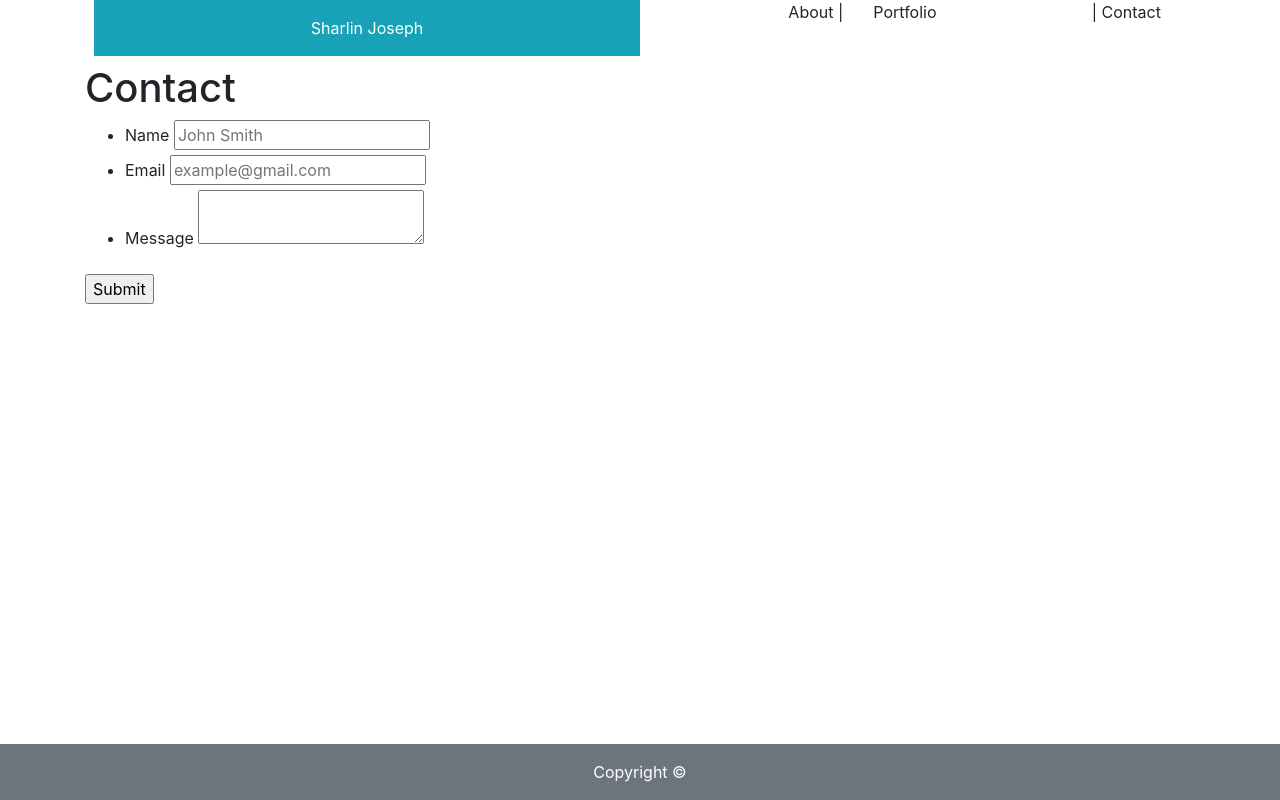
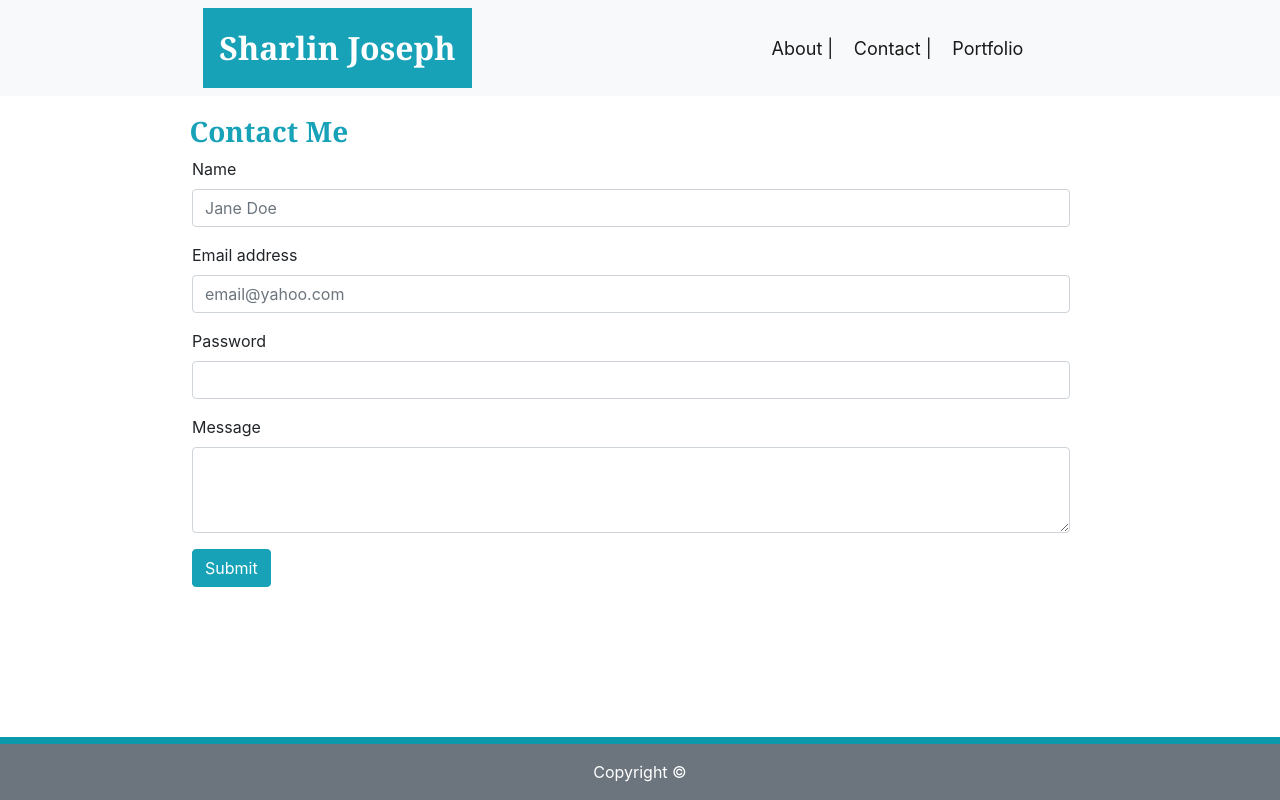
Before and after one commit to sharlinjoseph22/Bootstrap_Portfolio, a plain HTML site: page contact.html in a window 1280 px wide. Drawn offline with nearby package versions, Linux system fonts and the light colour scheme.

Commit message:
update 2

```diff
--- a/contact.html
+++ b/contact.html
@@ -5,66 +5,129 @@
   <meta charset="UTF-8">
   <title>Contact | Your Name</title>
   <link rel="stylesheet" href="https://stackpath.bootstrapcdn.com/bootstrap/4.3.1/css/bootstrap.min.css" integrity="sha384-ggOyR0iXCbMQv3Xipma34MD+dH/1fQ784/j6cY/iJTQUOhcWr7x9JvoRxT2MZw1T" crossorigin="anonymous">
+  <style>
+
+  /* NavBar style */
+
+    .containerNav {
+        margin-right: 18%;
+        }
+    .sharlin {
+        margin-left: 15%;
+        font-size: 42px !important;
+        }
+
+    .customShar {
+        font-size: xx-large !important;
+        }
+    .navbar-brand {
+        font-size: large;
+        }
+    .sharlin {
+        font-family:'Georgia', Times, Times New Roman, serif;
+        }
+
+    /*Contact me container style*/
+    .container2{
+      margin-left: 15%;
+      margin-top: 1.5%;
+      margin-right: 11%;
+      width: 68.6%;
+    }
+
+    .ContactMe {
+      font-family:'Georgia', Times, Times New Roman, serif;
+      margin-left: -2%;
+      font-size:medium !important;
+    }
+     /*footer style */
+    .border-top {
+       border-top: 7px solid #0d99ac!important;
+          }
+
+        </style>
 </head>
 
 <body>
-
-  <header id="masthead">
+    <div class="containerfull">
         <div class="container1">
           <header class="masthead text-center">
-            <div class="row">
-                <div class="col-1"></div>
-                <div class="col-5 p-3 mb-2 bg-info text-white">Sharlin Joseph</div>
-                <div class="col-2 text-right">About |</div>
-                <div class="col-2 portfolio text-left">Portfolio</div>
-                <div class="col-2 contact text-left">| Contact</div>
-            </div> <!--close row-->
+              <nav class="navbar navbar-light bg-light">
+                <div class= sharlin>
+                  <a class="navbar-brand text-white p-3 bg-info font-weight-bolder customShar" href="index.html">Sharlin Joseph</a>
+                </div> <!--close sharlin-->
 
-          <!--delete later after finding href-->
+                <div class= "containerNav">
+                  <a class="navbar-brand" href="index.html">About |</a>
+                  <a class="navbar-brand" href="contact.html">Contact  |</a>
+                  <a class="navbar-brand" href="portfolio.html">Portfolio</a>
+                </div> <!--close containerNav-->
+                </nav>
 
-          <!-- <nav class="navbar navbar-expand-lg navbar-light bg-light">
-                <a href="index.html" id="logo">Sharlin Joseph</a>
-                <a href="index.html">About</a>
-                <a href="portfolio.html">Portfolio</a>
-                <a href="contact.html">Contact</a>
-            </nav> close nav-->
+        </header> <!--close container-->
 
-
-        </div> <!--close header-->
-  </header>
-
-  <div id="main-container" class="container">
-    <section class="main-section">
-      <h1>Contact</h1>
-
-      <form id="contact-form">
-        <ul>
-          <li>
+     <div class="container2">
+       <div class="col-12 text-info ContactMe">
+         <h3 class="font-weight-bolder">Contact Me</h3>
+      </div> <!--close contact me-->
+       <form>
+         <div class="form-group">
            <label for="name">Name</label>
-            <input type="text" id="name" name="name" placeholder="John Smith" required="required">
-          </li>
-          <li>
-            <label for="email">Email</label>
-            <input type="email" id="email" name="email" placeholder="example@gmail.com" required="required">
-          </li>
-          <li>
+           <input type="text" class="form-control" placeholder="Jane Doe" />
+         </div>
+         <div class="form-group">
+           <label for="email">Email address</label>
+           <input
+             type="email"
+             class="form-control"
+             placeholder="email@yahoo.com"
+           />
+         </div>
+         <div class="form-group">
+           <label for="exampleInputPassword1">Password</label>
+           <input
+             type="password"
+             class="form-control"
+             id="exampleInputPassword1"
+             placeholder=""
+           />
+         </div>
+         <div class="form-group">
            <label for="message">Message</label>
-            <textarea id="message" name="message" required="required"></textarea>
-          </li>
-        </ul>
-        <input type="submit">
+           <textarea
+             class="form-control"
+             id="exampleFormControlTextarea1"
+             rows="3"
+           ></textarea>
+         </div>
+         <button type="submit" class="btn btn-info">Submit</button>
        </form>
-
-    </section>
-
      </div>
 
      <footer>
         <div class="container3">
-        <nav class="navbar fixed-bottom p-3 bg-secondary text-white justify-content-center"> Copyright &copy;
+            <nav class="navbar fixed-bottom p-3 bg-secondary text-white justify-content-center border-top border-info"> Copyright &copy;
             </nav>
-    </div> <!--close container-->
+        </div> <!--close container3-->
       </footer> <!--close footer-->
+    </div> <!--containerfull-->
+
+     <!-- Optional JavaScript -->
+     <!-- jQuery first, then Popper.js, then Bootstrap JS -->
+     <script
+       src="https://code.jquery.com/jquery-3.3.1.slim.min.js"
+       integrity="sha384-q8i/X+965DzO0rT7abK41JStQIAqVgRVzpbzo5smXKp4YfRvH+8abtTE1Pi6jizo"
+       crossorigin="anonymous"
+     ></script>
+     <script
+       src="https://cdnjs.cloudflare.com/ajax/libs/popper.js/1.14.7/umd/popper.min.js"
+       integrity="sha384-UO2eT0CpHqdSJQ6hJty5KVphtPhzWj9WO1clHTMGa3JDZwrnQq4sF86dIHNDz0W1"
+       crossorigin="anonymous"
+     ></script>
+     <script
+       src="https://stackpath.bootstrapcdn.com/bootstrap/4.3.1/js/bootstrap.min.js"
+       integrity="sha384-JjSmVgyd0p3pXB1rRibZUAYoIIy6OrQ6VrjIEaFf/nJGzIxFDsf4x0xIM+B07jRM"
+       crossorigin="anonymous"
+     ></script>
    </body>
-
   </html>
```
Also changed, not shown: index.html (+56 -26 lines), portfolio.html (+139 -50 lines). Lines whose indentation alone changed are shown as unchanged.
